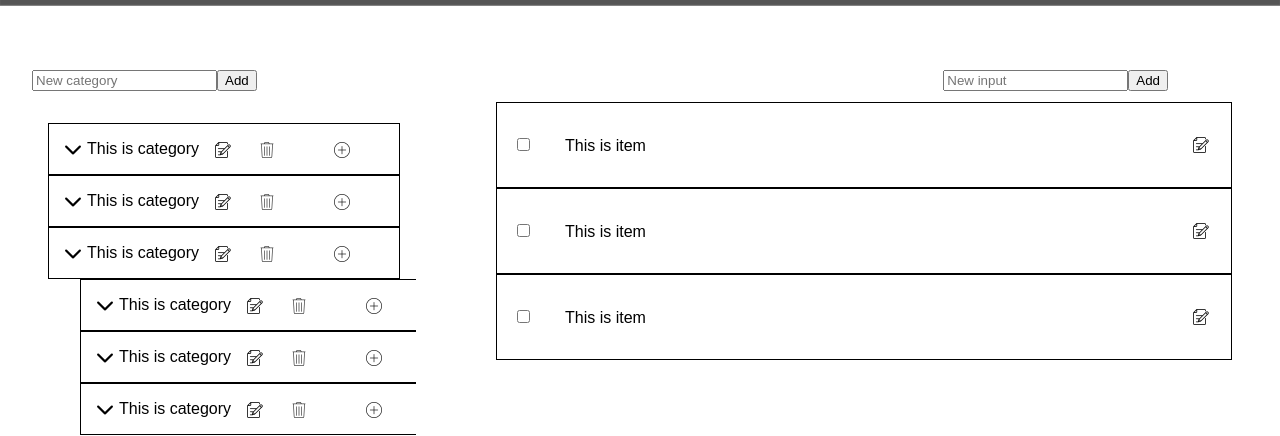
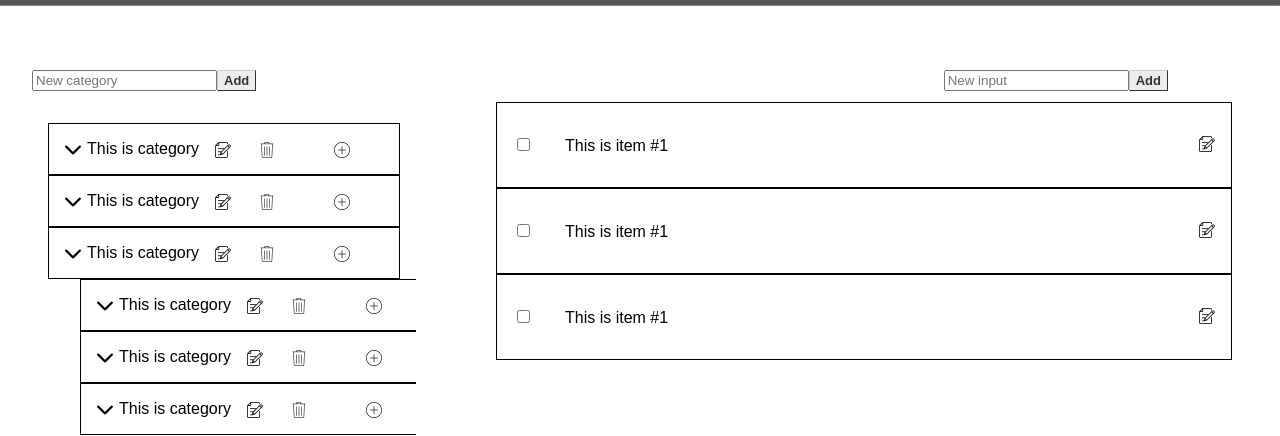
Before and after one commit to artyomkovshov/react, a React (Create React App) app: page /edit in a window 1280 px wide. Shown: the part 144-580 px from the top of the page. Built offline with nearby package versions, Linux system fonts and the light colour scheme.

Commit message:
Added react-routing for to-do items.

```diff
--- a/package.json
+++ b/package.json
@@ -7,7 +7,8 @@
   },
   "dependencies": {
     "react": "^15.4.1",
-    "react-dom": "^15.4.1"
+    "react-dom": "^15.4.1",
+    "react-router": "^3.0.0"
   },
   "scripts": {
     "start": "react-scripts start",
--- a/src/App.css
+++ b/src/App.css
@@ -211,3 +211,15 @@
 .revert-button {
   background-image: url(icons/return.png);
 }
+
+.button {
+  font: bold 13px Arial;
+  text-decoration: none;
+  background-color: #EEEEEE;
+  color: #333333;
+  padding: 2px 6px 2px 6px;
+  border-top: 1px solid #CCCCCC;
+  border-right: 1px solid #333333;
+  border-bottom: 1px solid #333333;
+  border-left: 1px solid #CCCCCC;
+}
--- a/src/components/App/AddCategory.js
+++ b/src/components/App/AddCategory.js
@@ -5,7 +5,7 @@ class AddCategory extends Component {
         return (
             <div className="App-main__add-category">
                 <input type="text" placeholder="New category"/>
-                <input type="button" value={"Add"} />
+                <input type="button" value={"Add"} className="button" />
             </div>
 
 
--- a/src/components/App/AddItem.js
+++ b/src/components/App/AddItem.js
@@ -5,7 +5,7 @@ class AddItem extends Component {
         return (
             <div className="App-main__add-items">
                 <input type="text" placeholder="New input"/>
-                <input type="button" value={"Add"} />
+                <input type="button" value={"Add"} className="button"/>
             </div>
 
 
--- a/src/components/App/Item.js
+++ b/src/components/App/Item.js
@@ -1,12 +1,13 @@
 import React, { Component } from 'react';
+import { Link } from 'react-router';
 
 class Item extends Component {
     render() {
         return (
             <li className="App-main__item">
-                <label><input type="checkbox"/><span className="item-name">This is item</span></label>
+                <label><input type="checkbox"/><span className="item-name">This is item #1</span></label>
                 <div className="item__button-block">
-                    <input type="button" className="edit-button icon" />
+                    <Link to="/edit/1" className="edit-button icon" />
                 </div>
             </li>
         );
--- a/src/components/Edit/ItemEdit.js
+++ b/src/components/Edit/ItemEdit.js
@@ -5,8 +5,8 @@ class ItemEdit extends Component {
         return (
             <div className="Edit-main__items">
                 <div className="items__button-block">
-                    <input type="button" value={"Save Changes"} className="item__button" />
-                    <input type="button" value={"Cancel"} className="item__button" />
+                    <input type="submit" value={"Save Changes"} className="item__button button" />
+                    <a href="#" className="item__button button">Cancel</a>
                 </div>
                 <input type="text" placeholder="Header" className="Edit-main__header-input"/>
                 <label><input type="checkbox"/><span>Done</span></label>
--- a/src/index.js
+++ b/src/index.js
@@ -3,8 +3,14 @@ import ReactDOM from 'react-dom';
 import App from './App';
 import Edit from './Edit';
 import './index.css';
+import { Router, Route, hashHistory } from 'react-router';
 
 ReactDOM.render(
-  <App />,
+    <Router history={hashHistory}>
+        <Route path="/" component={App}/>
+        <Route path="/edit" component={Edit}>
+            <Route path="/edit/:itemId" component={Edit}/>
+        </Route>
+    </Router>,
   document.getElementById('root')
 );
```
